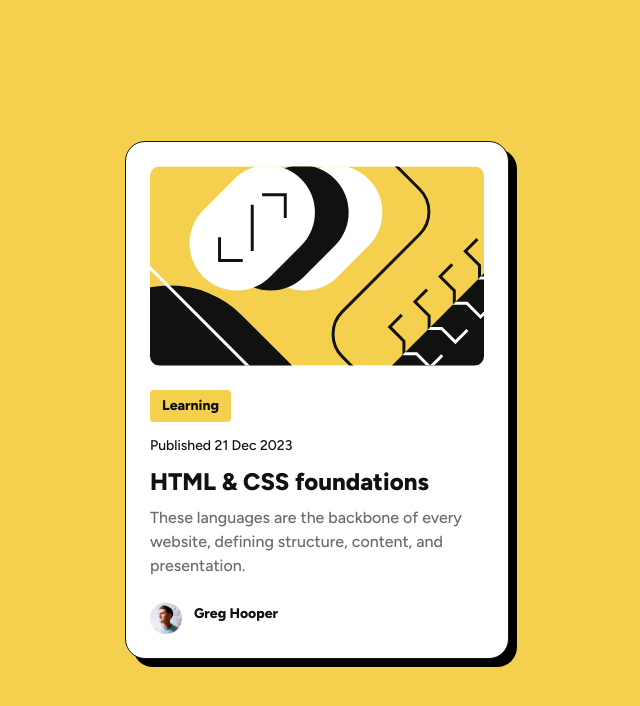
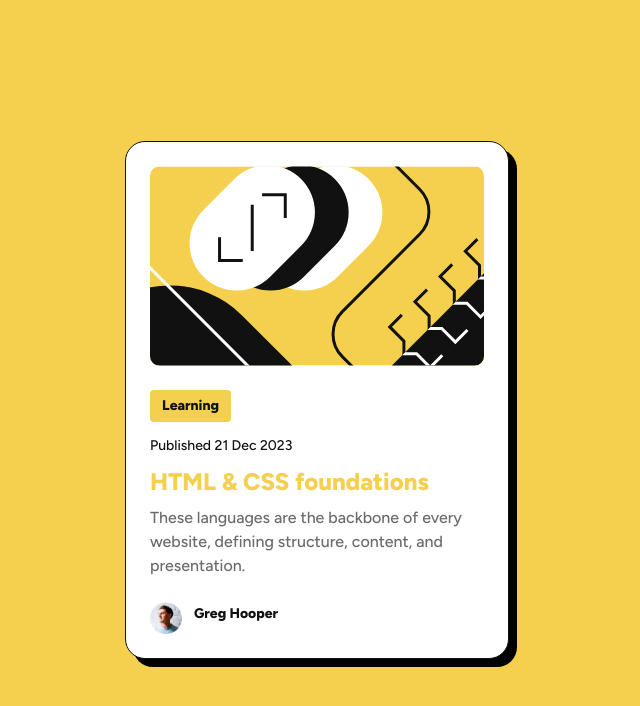
Before and after one commit to ComputerEnjoyer/fm-blog-preview-card, a plain HTML site: page index.html in a window 1280 px wide. In both pictures the pointer is over the element "HTML & CSS foundations". Shown: the whole page, without its empty margins (323-963 px from the left). Drawn offline with Linux system fonts and the light colour scheme.

Commit message:
add hover style

```diff
--- a/style.css
+++ b/style.css
@@ -19,6 +19,10 @@ main {
 h2 {
   font-size: 1.25rem;
   font-weight: 800;
+}
+
+h2:hover {
+  color: #f4d04e;
 }
 
 .blog-preview-card {
```
